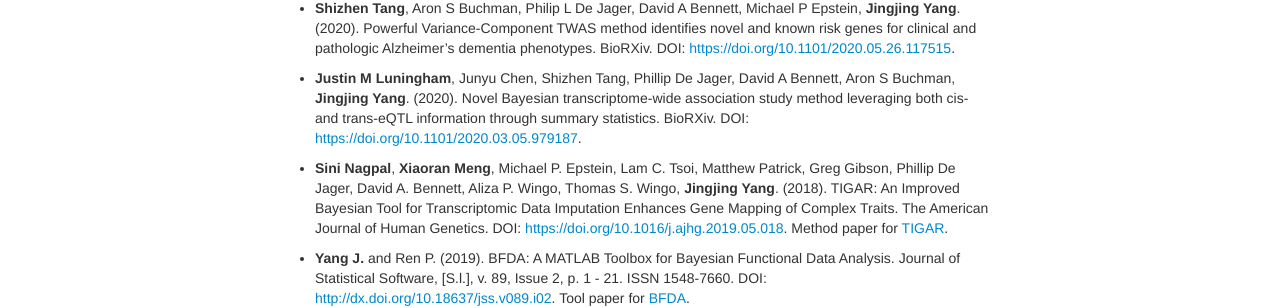
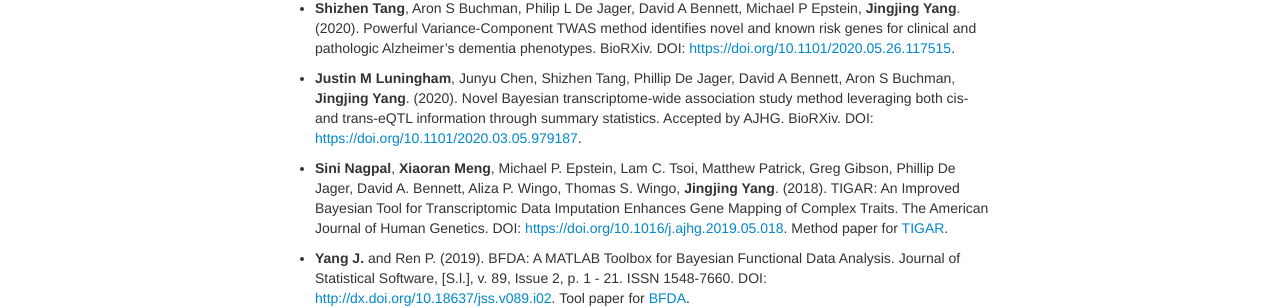
Before and after one commit to yanglab-emory/yanglab-emory.github.io, a Jekyll site: the page built from pages/papers.md, in a window 1280 px wide. Shown: the part 214-522 px from the top of the page. Built offline with Jekyll 4.4.1, drawn with Linux system fonts in a browser that asks for light colours.

Commit message:
update paper

```diff
--- a/pages/papers.md
+++ b/pages/papers.md
@@ -7,7 +7,7 @@ title: "Papers and Presentations"
 
 * **Shizhen Tang**, Aron S Buchman, Philip L De Jager, David A Bennett, Michael P Epstein, **Jingjing Yang**. (2020). Powerful Variance-Component TWAS method identifies novel and known risk genes for clinical and pathologic Alzheimer’s dementia phenotypes. BioRXiv. DOI: <https://doi.org/10.1101/2020.05.26.117515>.
 
-* **Justin M Luningham**, Junyu Chen, Shizhen Tang, Phillip De Jager, David A Bennett, Aron S Buchman, **Jingjing Yang**. (2020). Novel Bayesian transcriptome-wide association study method leveraging both cis-and trans-eQTL information through summary statistics. BioRXiv. DOI: <https://doi.org/10.1101/2020.03.05.979187>.
+* **Justin M Luningham**, Junyu Chen, Shizhen Tang, Phillip De Jager, David A Bennett, Aron S Buchman, **Jingjing Yang**. (2020). Novel Bayesian transcriptome-wide association study method leveraging both cis-and trans-eQTL information through summary statistics. Accepted by AJHG. BioRXiv. DOI: <https://doi.org/10.1101/2020.03.05.979187>.
 
 * **Sini Nagpal**, **Xiaoran Meng**, Michael P. Epstein, Lam C. Tsoi, Matthew Patrick, Greg Gibson, Phillip De Jager, David A. Bennett, Aliza P. Wingo, Thomas S. Wingo, **Jingjing Yang**. (2018). TIGAR: An Improved Bayesian Tool for Transcriptomic Data Imputation Enhances Gene Mapping of Complex Traits. The American Journal of Human Genetics. DOI: <https://doi.org/10.1016/j.ajhg.2019.05.018>. Method paper for [TIGAR](https://github.com/yanglab-emory/TIGAR).
 
```
Also changed, not shown: 1 other file.
